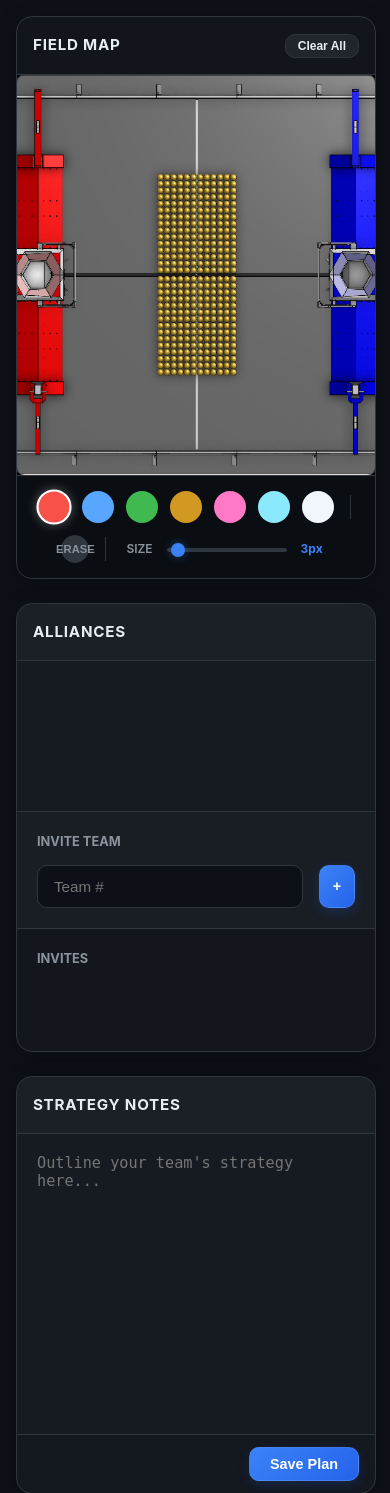
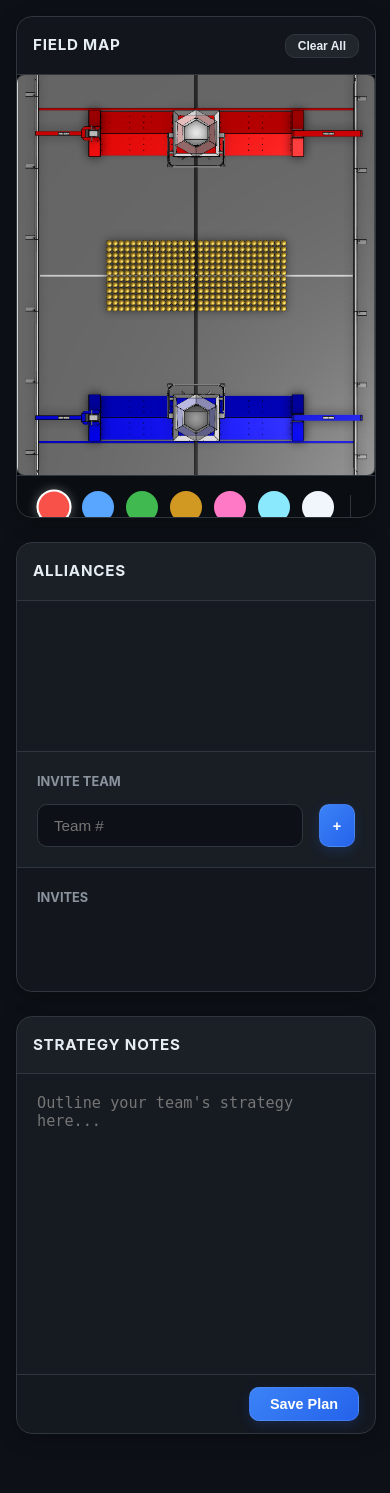
Before and after one commit to HanishDasari/FRC-Strategy-Planner-Website, a Flask app: page /match/44 in a window 390 px wide. Shown: the part 200-1693 px from the top of the page. Run offline with Flask 3, Linux system fonts and the light colour scheme; a user stored in the database is signed in; tables that the repository leaves empty hold one stand-in row (values such as "Sample post"); a database or web service that is not in the repository returns one stand-in record (values such as "Sample title"); data that the repository does not hold is empty; some libraries are stand-ins or nearby versions.

Commit message:
restore mixed orientation (vertical phone, horizontal pc) with cover scaling and normalized sync

```diff
--- a/static/css/style.css
+++ b/static/css/style.css
@@ -721,7 +721,8 @@ h3 {
 
     .canvas-panel {
         order: 1 !important;
-        height: auto !important;
+        height: 500px !important;
+        /* Fixed height on mobile for vertical map */
         width: 100%;
     }
 
--- a/static/js/match.js
+++ b/static/js/match.js
@@ -254,34 +254,55 @@ document.addEventListener('DOMContentLoaded', () => {
     });
 
     function getCoverParams() {
+        const isHorizontal = window.innerWidth >= 768;
         const iw = fieldImg.naturalWidth || 800;
         const ih = fieldImg.naturalHeight || 400;
         const cw = CANVAS_W;
         const ch = CANVAS_H;
 
-        const iRatio = iw / ih;
+        let scale, ox, oy;
+        let effectiveW, effectiveH;
+
+        if (isHorizontal) {
+            effectiveW = iw;
+            effectiveH = ih;
+        } else {
+            // Vertical view: Image is rotated 90deg
+            effectiveW = ih;
+            effectiveH = iw;
+        }
+
+        const iRatio = effectiveW / effectiveH;
         const cRatio = cw / ch;
 
-        let scale, ox, oy;
         if (cRatio > iRatio) {
-            scale = cw / iw;
+            scale = cw / effectiveW;
             ox = 0;
-            oy = (ch - ih * scale) / 2;
+            oy = (ch - effectiveH * scale) / 2;
         } else {
-            scale = ch / ih;
-            ox = (cw - iw * scale) / 2;
+            scale = ch / effectiveH;
+            ox = (cw - effectiveW * scale) / 2;
             oy = 0;
         }
 
-        return { scale, ox, oy, iw, ih };
+        return { scale, ox, oy, iw, ih, isHorizontal };
     }
 
     function drawFieldImage() {
         if (!fieldCtx) return;
         fieldCtx.clearRect(0, 0, CANVAS_W, CANVAS_H);
         if (fieldImageLoaded) {
-            const { scale, ox, oy, iw, ih } = getCoverParams();
-            fieldCtx.drawImage(fieldImg, 0, 0, iw, ih, ox, oy, iw * scale, ih * scale);
+            const { scale, ox, oy, iw, ih, isHorizontal } = getCoverParams();
+            if (isHorizontal) {
+                fieldCtx.drawImage(fieldImg, 0, 0, iw, ih, ox, oy, iw * scale, ih * scale);
+            } else {
+                // Vertical: Rotate 90deg Clockwise
+                fieldCtx.save();
+                fieldCtx.translate(ox + (ih * scale), oy);
+                fieldCtx.rotate(Math.PI / 2);
+                fieldCtx.drawImage(fieldImg, 0, 0, iw, ih, 0, 0, iw * scale, ih * scale);
+                fieldCtx.restore();
+            }
         } else {
             fieldCtx.fillStyle = '#111';
             fieldCtx.fillRect(0, 0, CANVAS_W, CANVAS_H);
@@ -312,7 +333,7 @@ document.addEventListener('DOMContentLoaded', () => {
         drawCtx.globalCompositeOperation = 'source-over';
         const currentDrawings = state.drawingData[state.phase] || [];
 
-        const { scale, ox, oy, iw, ih } = getCoverParams();
+        const { scale, ox, oy, iw, ih, isHorizontal } = getCoverParams();
 
         for (const path of currentDrawings) {
             if (!path || !Array.isArray(path.points) || path.points.length < 2) continue;
@@ -330,9 +351,19 @@ document.addEventListener('DOMContentLoaded', () => {
 
             // Render Normalized -> Display conversion
             for (let i = 0; i < path.points.length; i++) {
-                const { x, y } = path.points[i]; // nX, nY
-                const px = x * (iw * scale) + ox;
-                const py = y * (ih * scale) + oy;
+                const { x, y } = path.points[i]; // nX, nY (Horizonatal Normalized)
+                let px, py;
+                if (isHorizontal) {
+                    px = x * (iw * scale) + ox;
+                    py = y * (ih * scale) + oy;
+                } else {
+                    // Vertical: Rotate 90deg Clockwise
+                    // NHS -> Vertical Display
+                    const rx = ih - (y * ih);
+                    const ry = x * iw;
+                    px = rx * scale + ox;
+                    py = ry * scale + oy;
+                }
 
                 if (i === 0) {
                     drawCtx.moveTo(px, py);
@@ -368,11 +399,19 @@ document.addEventListener('DOMContentLoaded', () => {
         const py = (clientY - rect.top) * scaleY;
 
         // Display -> Normalized conversion
-        const { scale, ox, oy, iw, ih } = getCoverParams();
-        return {
-            x: (px - ox) / (iw * scale),
-            y: (py - oy) / (ih * scale)
-        };
+        const { scale, ox, oy, iw, ih, isHorizontal } = getCoverParams();
+        let nx, ny;
+        if (isHorizontal) {
+            nx = (px - ox) / (iw * scale);
+            ny = (py - oy) / (ih * scale);
+        } else {
+            // Vertical: Rotate 90deg Clockwise
+            const rx = (px - ox) / scale;
+            const ry = (py - oy) / scale;
+            nx = ry / iw;
+            ny = (ih - rx) / ih;
+        }
+        return { x: nx, y: ny };
     }
 
     function startDrawing(e) {
```
